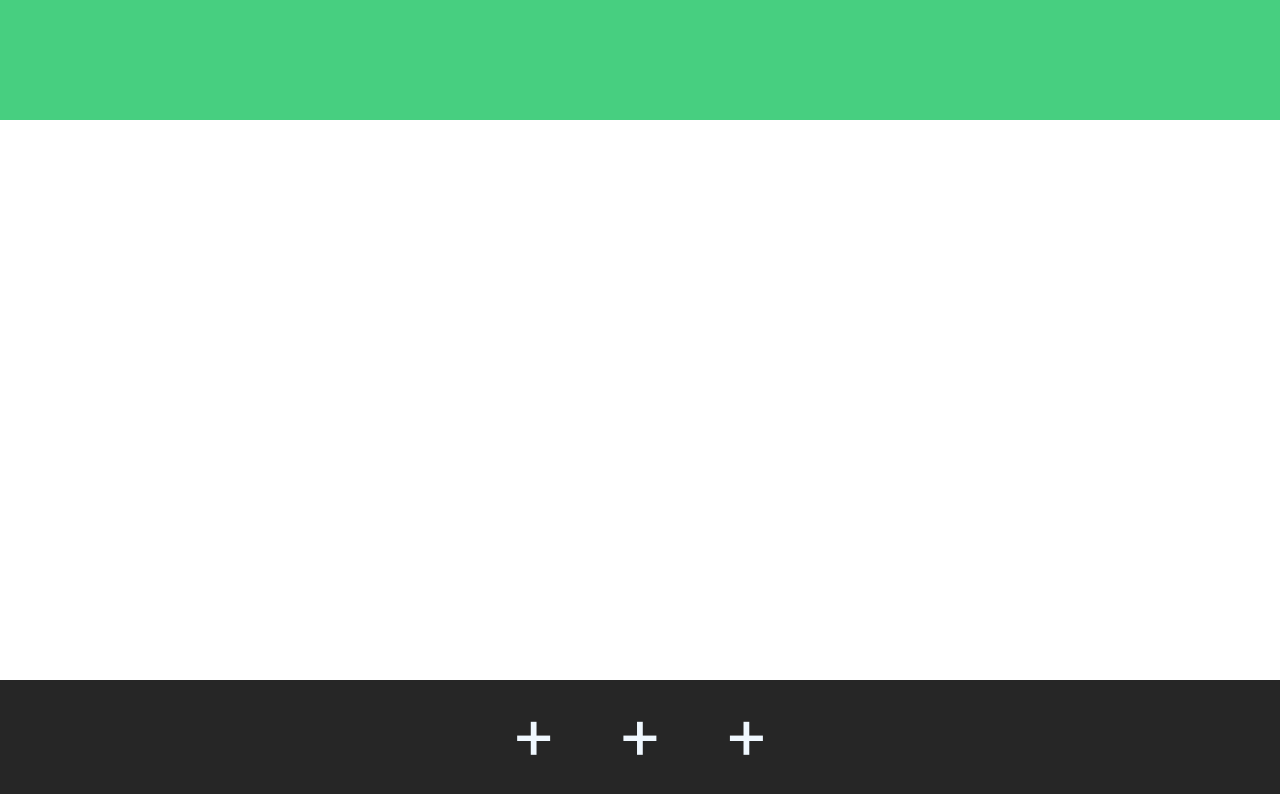
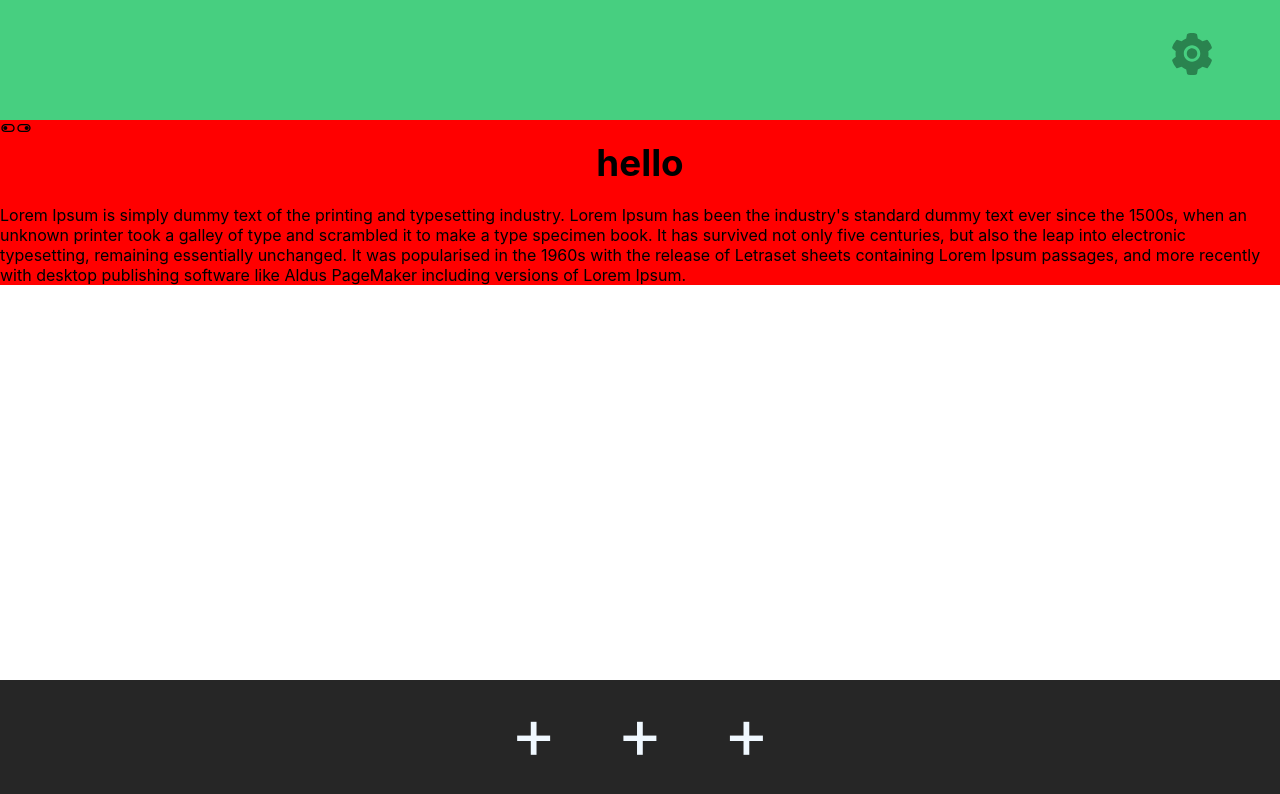
Before and after one commit to Antek97/-brewery, a React (Create React App) app: page / in a window 1280 px wide. Shown: the top 794 px of the page. Built offline with nearby package versions, Linux system fonts and the light colour scheme.

Commit message:
menu.js add icons and  expansion selectors

```diff
--- a/src/App/menu.js
+++ b/src/App/menu.js
@@ -1,6 +1,7 @@
 import React from 'react';
 import '../css/stylesApp.css';
-import { BiWrench, BiLeftArrow } from "react-icons/bi";
+import { BiWrench, BiLeftArrow, BiToggleLeft, BiToggleRight } from "react-icons/bi";
+import { AiFillSetting } from "react-icons/ai";
 import NewBeer from './addNewBeer';
 import BeersList from './beersList';
 import Contact from './contactForm';
@@ -12,10 +13,22 @@
   render() {
     return (
     <div>
-      <section className="topPanel">
-    <div className="topPanel__options"></div>
-    <div></div>
+      <section className="MainTopPanel">
+        <div className="MainTopPanel__options">
+          <div className="MainTopPanel__optionsBtn">
+              <AiFillSetting/>
+            </div>
+        </div>
+        <div>
+            <BiToggleLeft/>
+            <BiToggleRight/>
+        </div>
       </section>
+      <div className></div>
+        <section className="MainPageContainer">
+          <h1 className="MainPageContainer__VlogTitle">hello</h1>
+          <p>Lorem Ipsum is simply dummy text of the printing and typesetting industry. Lorem Ipsum has been the industry's standard dummy text ever since the 1500s, when an unknown printer took a galley of type and scrambled it to make a type specimen book. It has survived not only five centuries, but also the leap into electronic typesetting, remaining essentially unchanged. It was popularised in the 1960s with the release of Letraset sheets containing Lorem Ipsum passages, and more recently with desktop publishing software like Aldus PageMaker including versions of Lorem Ipsum.</p>
+        </section>
     </div>
     );
   }
```
Also changed, not shown: 1 other file (tests, documents, lock files or other folders).
